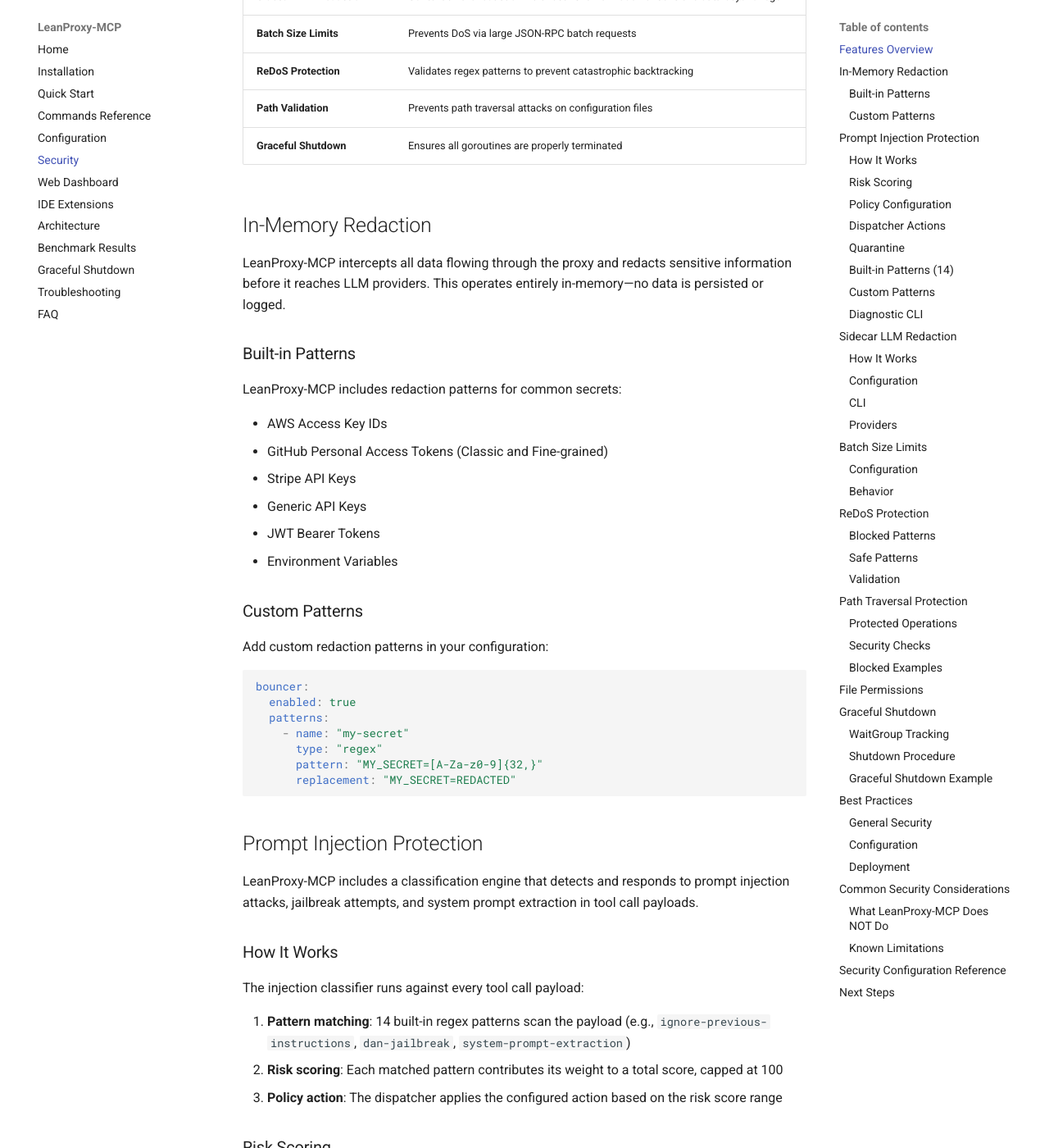
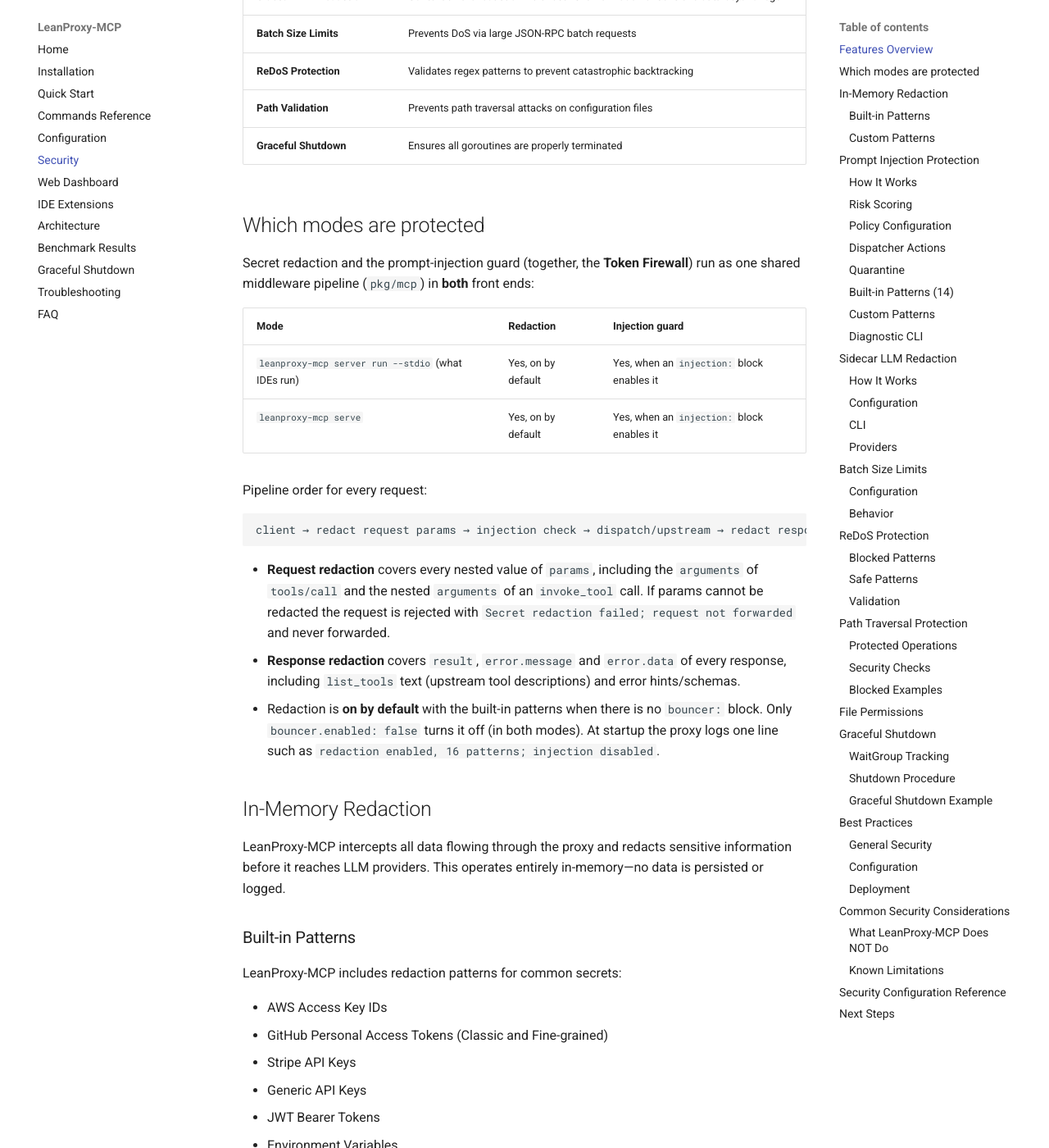
Before and after one commit to mmornati/leanproxy-mcp, an MkDocs documentation site: the page built from docs/security.md, in a window 1280 px wide and 1400 px high, scrolled down 458 px. Shown: the whole window at 82% size. Built offline with MkDocs 1.6.1 and Material for MkDocs 9.7.7, drawn with Linux system fonts in a browser that asks for light colours; comment, search, counter and statistics services are not loaded; some of the changed text lies outside the part shown.

Commit message:
docs: document Token Firewall coverage of both modes (#291)
Co-Authored-By: Claude Opus 5.5 <noreply@anthropic.com>
Claude-Session: https://claude.ai/code/session_01RUSfnzHV9fcxL73bNFhpRp

````diff
--- a/docs/security.md
+++ b/docs/security.md
@@ -13,6 +13,35 @@ LeanProxy-MCP includes multiple security hardening features to protect your data
 | **ReDoS Protection** | Validates regex patterns to prevent catastrophic backtracking |
 | **Path Validation** | Prevents path traversal attacks on configuration files |
 | **Graceful Shutdown** | Ensures all goroutines are properly terminated |
+
+## Which modes are protected
+
+Secret redaction and the prompt-injection guard (together, the **Token
+Firewall**) run as one shared middleware pipeline (`pkg/mcp`) in **both**
+front ends:
+
+| Mode | Redaction | Injection guard |
+|------|-----------|-----------------|
+| `leanproxy-mcp server run --stdio` (what IDEs run) | Yes, on by default | Yes, when an `injection:` block enables it |
+| `leanproxy-mcp serve` | Yes, on by default | Yes, when an `injection:` block enables it |
+
+Pipeline order for every request:
+
+```
+client → redact request params → injection check → dispatch/upstream → redact response → client
+```
+
+- **Request redaction** covers every nested value of `params`, including the
+  `arguments` of `tools/call` and the nested `arguments` of an `invoke_tool`
+  call. If params cannot be redacted the request is rejected with
+  `Secret redaction failed; request not forwarded` and never forwarded.
+- **Response redaction** covers `result`, `error.message` and `error.data`
+  of every response, including `list_tools` text (upstream tool descriptions)
+  and error hints/schemas.
+- Redaction is **on by default** with the built-in patterns when there is no
+  `bouncer:` block. Only `bouncer.enabled: false` turns it off (in both
+  modes). At startup the proxy logs one line such as
+  `redaction enabled, 16 patterns; injection disabled`.
 
 ## In-Memory Redaction
 
@@ -83,10 +112,13 @@ injection:
 
 | Action | Description |
 |--------|-------------|
-| `block` | Rejects the request with an error |
-| `quarantine` | Saves the payload to disk for analysis, returns quarantine ID |
-| `redact` | Replaces payload content with `[CONTENT_REDACTED]` |
-| `log` | Forwards the request but logs a warning |
+| `block` | Rejects the request with a JSON-RPC error; the upstream is not called |
+| `quarantine` | Saves the payload to disk for analysis and returns a tool result with `isError: true` telling the model the call was quarantined; the upstream is not called |
+| `redact` | Replaces every string value in the tool `arguments` with `[CONTENT_REDACTED]` (params stay valid JSON; `invoke_tool` routing fields `server`/`tool` are kept) and forwards the call |
+| `log` | Forwards the request unchanged and logs it |
+
+The injection guard runs only when the config has an `injection:` block with
+`enabled: true`.
 
 ### Quarantine
 
````
Also changed, not shown: README.md (+1 -1 lines), docs/architecture.md (+8 -0 lines).
